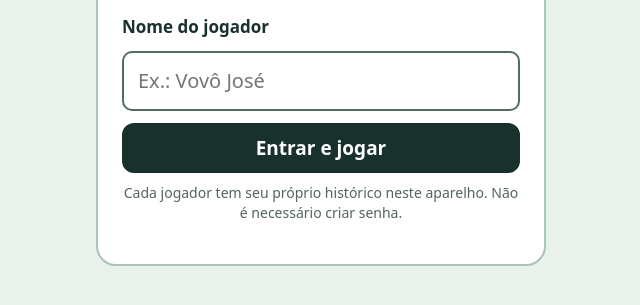
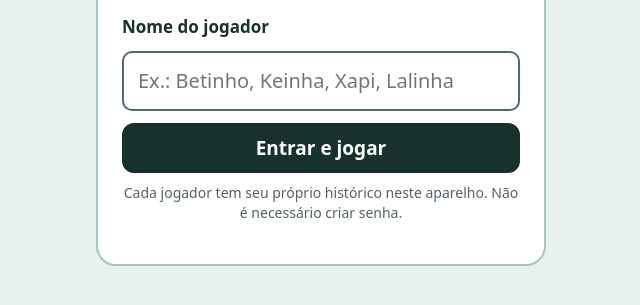
Before and after one commit to junin-junio/quarteto-livre, a plain HTML site: page index.html in a window 1280 px wide. Shown: the part 325-630 px from the top of the page, without its empty margins (319-959 px from the left). Drawn offline with Linux system fonts and the light colour scheme.

Commit message:
Update index.html

```diff
--- a/index.html
+++ b/index.html
@@ -19,7 +19,7 @@
 .typebar button{min-height:46px;white-space:nowrap}
 .login-screen{min-height:100dvh;display:grid;place-items:center;padding:18px;background:#e9f1ed}.login-card{background:#fff;border:2px solid #a9c4b8;border-radius:20px;padding:24px;max-width:450px;width:100%;text-align:center}.login-card form{display:grid;gap:12px;text-align:left}.login-card input{width:100%;padding:14px;border:2px solid #536c60;border-radius:10px;font-size:20px}.login-card .btn{font-size:19px}.login-card label{font-weight:800}.login-card p{margin:10px 0 18px}.login-card .help{font-size:14px}.player-tag{text-align:center;font-weight:800;color:#194b39}.stats-grid{display:grid;grid-template-columns:repeat(3,1fr);gap:7px;margin:12px 0}.stat{border:1px solid #bacac0;border-radius:9px;padding:10px 4px;text-align:center}.stat strong{display:block;font-size:24px}.stat small{font-size:12px}.barline{display:grid;grid-template-columns:85px 1fr 30px;align-items:center;gap:7px;margin:10px 0;font-size:14px}.bartrack{height:22px;background:#e9eeeb;border-radius:5px;overflow:hidden}.barfill{height:100%;background:#087c43;min-width:0}.barfill.loss{background:#9d5151}.history-note{font-size:13px;color:#425c51}.player-option{display:block;width:100%;margin:8px 0;text-align:left}.tile.good{box-shadow:inset 0 0 0 2px #fff}.key.good{box-shadow:inset 0 0 0 2px #fff}
 .timer-display{text-align:center;font-size:20px;font-weight:850;margin:7px 0;color:#164a34}.ranking-table{width:100%;border-collapse:collapse;font-size:15px}.ranking-table th,.ranking-table td{padding:9px 5px;border-bottom:1px solid #ccd8d0;text-align:left}.ranking-table th:nth-child(n+3),.ranking-table td:nth-child(n+3){text-align:right}.ranking-table tr.current-player{background:#e6f5e9}.ranking-table td:first-child{font-weight:800}.history-games{max-height:230px;overflow:auto}.history-games li{padding:5px 0}dialog{max-height:85dvh;overflow:auto} </style></head>
-<body><section id="loginScreen" class="login-screen"><div class="login-card"><h1>🌿 Quarteto Livre</h1><p>Quem vai jogar hoje?</p><form id="loginForm"><label for="playerName">Nome do jogador</label><input id="playerName" maxlength="24" required autocomplete="off" placeholder="Ex.: Vovô José"><button class="btn primary" type="submit">Entrar e jogar</button></form><p class="help">Cada jogador tem seu próprio histórico neste aparelho. Não é necessário criar senha.</p><div id="playersList"></div></div></section><main class="shell hidden" id="gameScreen">
+<body><section id="loginScreen" class="login-screen"><div class="login-card"><h1>🌿 Quarteto Livre</h1><p>Quem vai jogar hoje?</p><form id="loginForm"><label for="playerName">Nome do jogador</label><input id="playerName" maxlength="24" required autocomplete="off" placeholder="Ex.: Betinho, Keinha, Xapi, Lalinha"><button class="btn primary" type="submit">Entrar e jogar</button></form><p class="help">Cada jogador tem seu próprio histórico neste aparelho. Não é necessário criar senha.</p><div id="playersList"></div></div></section><main class="shell hidden" id="gameScreen">
 <header><div><h1>🌿 Quarteto Livre</h1><p>Palavras, diversão e partidas sem limite.</p></div><div class="actions"><button class="btn" id="historyBtn">📊 Histórico</button><button class="btn" id="rankingBtn">🏆 Ranking</button><button class="btn" id="switchBtn">⇄ Jogador</button><button class="btn" id="settingsBtn">⚙️ Opções</button><button class="btn primary" id="newBtn">↻ Nova partida</button></div></header>
 <section class="panel settings hidden" id="settings" aria-label="Configurações"><label>Modo<select id="mode"><option value="classic">Clássico</option><option value="free">Livre</option></select></label><label>Tamanho<select id="length"><option value="5">5 letras</option><option value="6">6 letras</option></select></label><label id="countWrap" class="hidden">Tabuleiros<select id="count"><option value="1">1 palavra</option><option value="2">2 palavras</option><option value="4" selected>4 palavras</option></select></label><label id="triesWrap" class="hidden">Tentativas<select id="tries"><option>6</option><option>7</option><option>8</option><option selected>9</option><option>10</option><option>11</option><option>12</option><option>13</option><option>14</option></select></label><label class="check"><input type="checkbox" id="large"> Letras maiores</label><label class="check"><input type="checkbox" id="contrast"> Alto contraste</label><button class="btn primary" id="apply">Começar com essas opções</button></section>
 <p id="playerTag" class="player-tag"></p><p class="timer-display" id="timer" aria-live="off">⏱ 00:00</p><p class="status" id="status" role="status" aria-live="polite"></p><form class="typebar" id="guessForm" onsubmit="return false"><input id="wordInput" type="text" inputmode="text" autocomplete="off" autocapitalize="characters" spellcheck="false" aria-label="Digite sua palavra" placeholder="Toque aqui para digitar"><button class="btn primary" id="sendWord" type="submit">Enviar</button></form><p id="feedback" role="status" aria-live="polite" style="text-align:center;font-weight:800;min-height:24px;margin:6px 0;color:#8b3f00"></p><section id="boards" class="boards" aria-label="Tabuleiros do jogo"></section><p id="toast" class="toast" role="alert" aria-live="assertive"></p><div class="keyboard" id="keyboard" aria-label="Teclado do jogo"></div>
```
